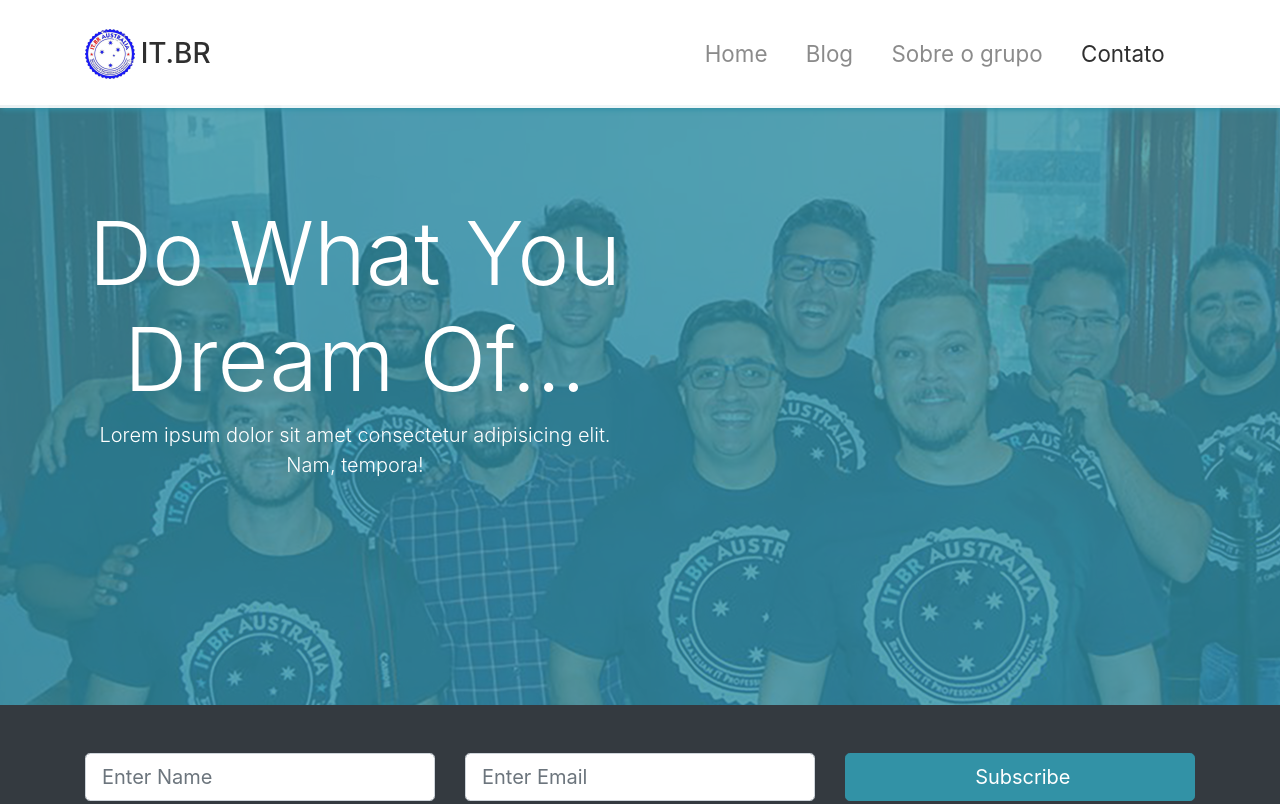
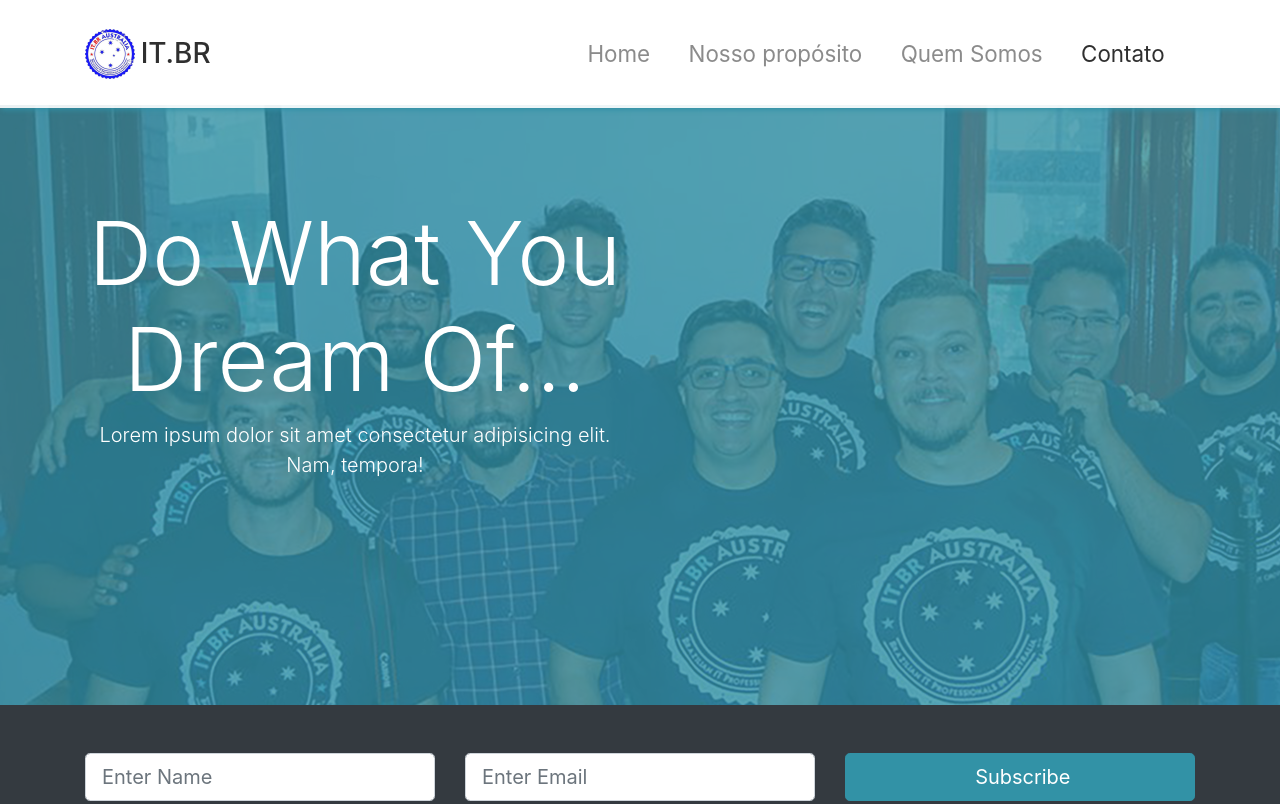
Before and after one commit to fzancanaro/IT.BR, a plain HTML site: page index.html in a window 1280 px wide. Shown: the top 804 px of the page. Drawn offline with nearby package versions, Linux system fonts and the light colour scheme; some icons are missing.

Commit message:
new header

```diff
--- a/index.html
+++ b/index.html
@@ -29,10 +29,10 @@
             <a href="#home" class="nav-link">Home</a>
           </li>
           <li class="nav-item">
-            <a href="#about" class="nav-link">Blog</a>
+            <a href="#about" class="nav-link">Nosso propósito</a>
           </li>
           <li class="nav-item">
-            <a href="#authors" class="nav-link">Sobre o grupo</a>
+            <a href="#authors" class="nav-link">Quem Somos</a>
           </li>
           <li class="nav-item">
             <a href="#contact" class="nav-link">Contato</a>
```
